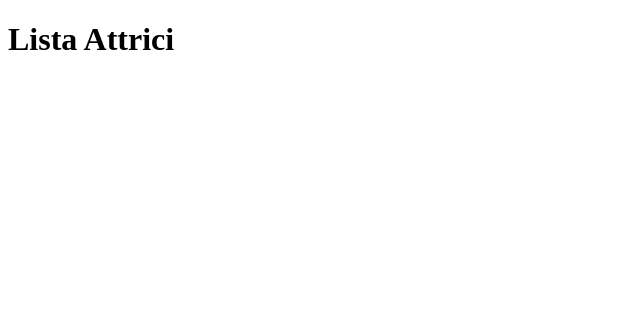
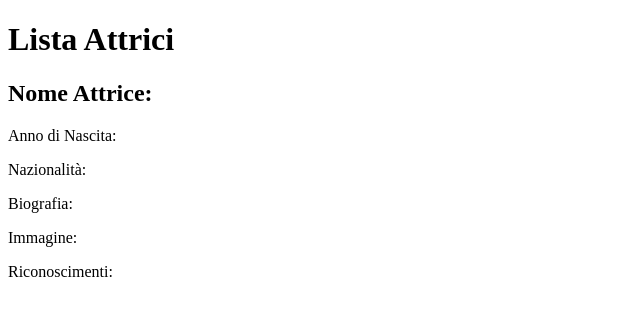
Before and after one commit to LindaTancini/react-api, a React (Vite) app: page / in a window 1280 px wide. Shown: the top 316 px of the page, without its empty margins (0-640 px from the left). Built offline with nearby package versions, Linux system fonts and the light colour scheme; no server answers.

Commit message:
feat: imported Card

```diff
--- a/src/components/main.jsx
+++ b/src/components/main.jsx
@@ -1,6 +1,7 @@
 // IMPORTAZIONI
 import { useEffect, useState } from "react";
 import axios from "axios";
+import Card from "./card";
 
 // PRENDO LE API E LE METTO DENTRO UNA VARIABILE ENDPOINT
 const endpoint = "https://www.freetestapi.com/api/v1/actresses";
@@ -22,6 +23,7 @@ function Main() {
   return (
     <div>
       <h1>Lista Attrici</h1>
+      <Card />
     </div>
   );
 }
```
